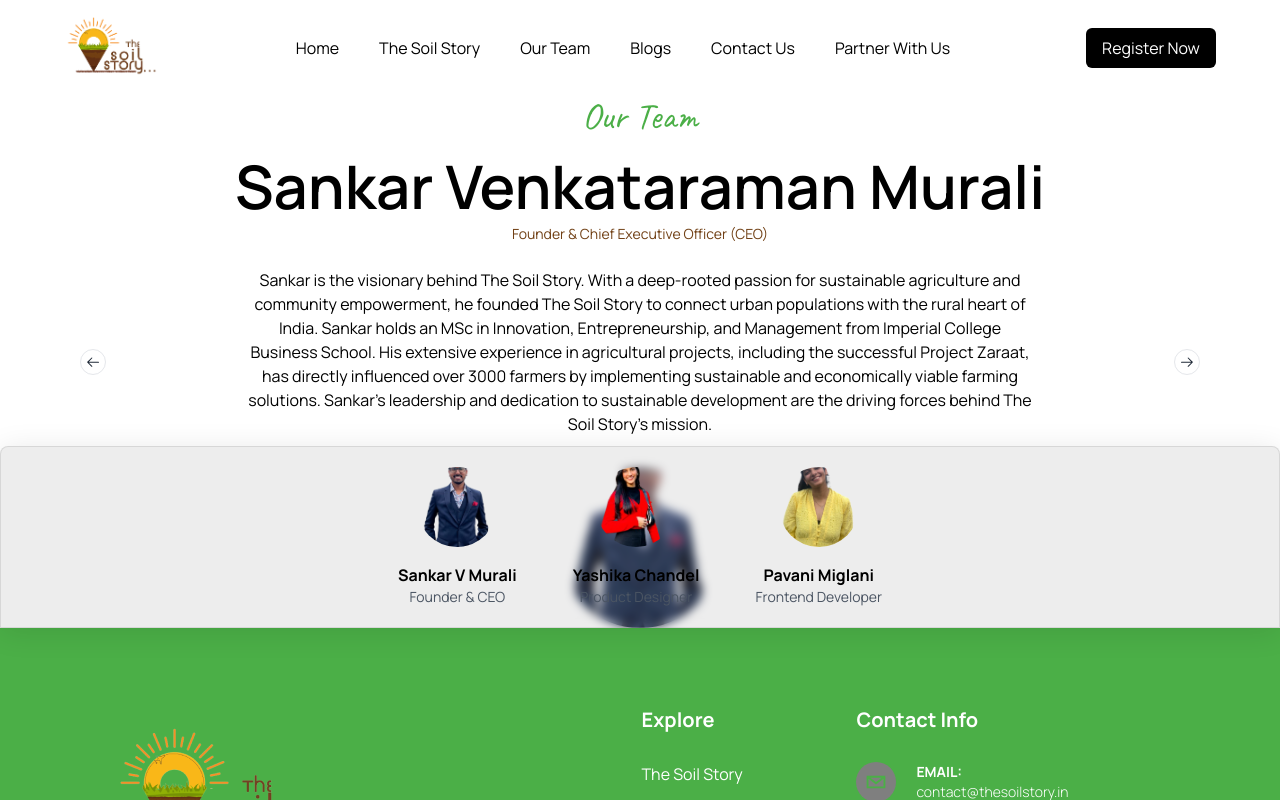
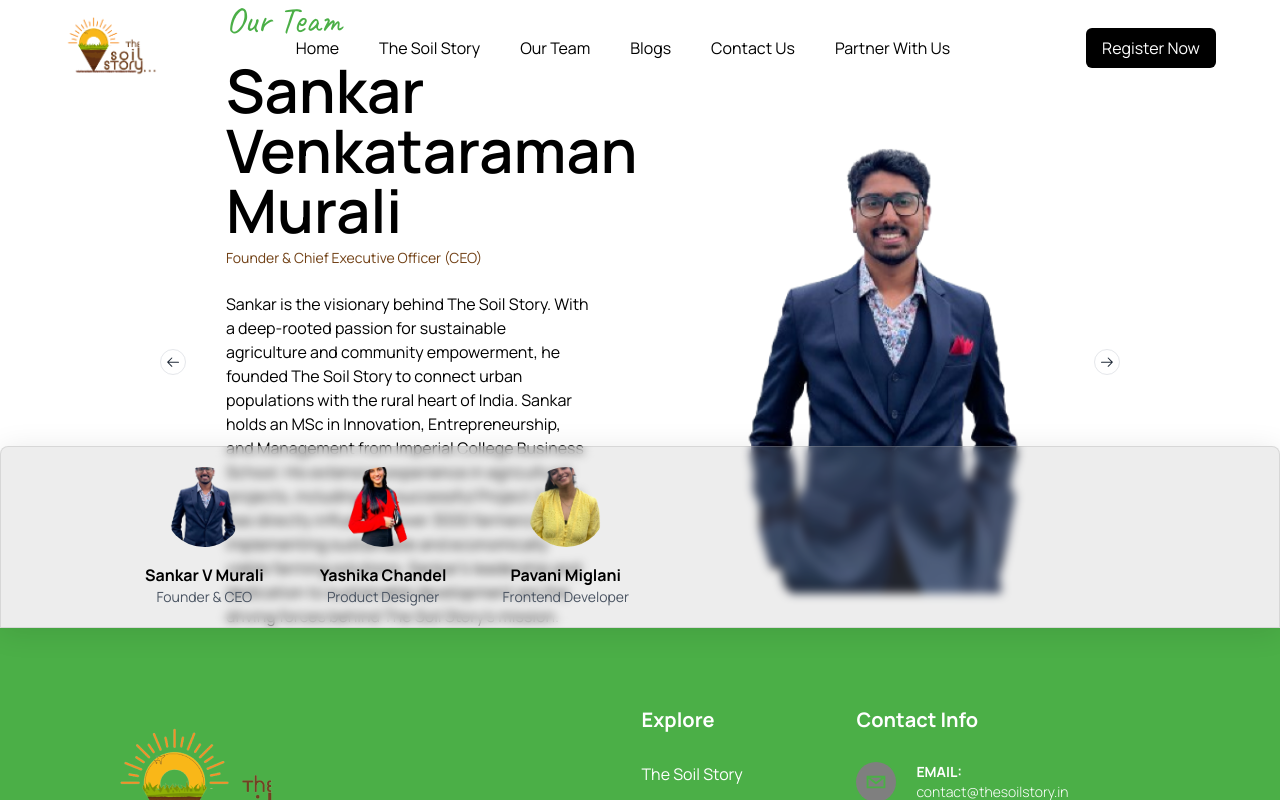
Before and after one commit to celestialeo/thesoilstory, a React (Vite) app: page /team in a window 1280 px wide. Shown: the top 800 px of the page. Built offline with nearby package versions, Linux system fonts and the light colour scheme.

Commit message:
team edits

```diff
--- a/src/components/Team/Team.jsx
+++ b/src/components/Team/Team.jsx
@@ -7,7 +7,6 @@
 import { GoArrowLeft } from "react-icons/go";
 import { GoArrowRight } from "react-icons/go";
 import Navbar from "../Navbar/Navbar";
-
 function Team() {
   const TeamData = [
     {
@@ -53,14 +52,14 @@
     <>
       <div className="w-full h-full relative">
         <Header text="white" />
-        <div className="flex justify-between px-20 items-center gap-10">
+        <div className="flex justify-between px-40  items-center gap-10">
           <button
-            className="hover:bg-gray-400 text-gray-800 font-bold rounded-full p-1 border"
+            className=" hover:bg-gray-400 text-gray-800 font-bold rounded-full p-1 border "
             onClick={handlePrevious}
           >
             <GoArrowLeft />
           </button>
-          <div className="flex-1 text-center">
+          <div className="w-full mt-[-10%]">
             <h3
               style={{ fontFamily: "Caveat" }}
               className="text-[#4BAF47] text-4xl mb-5"
@@ -71,24 +70,22 @@
               {TeamData[current]?.name}
             </h1>
             <h6 className="text-sm text-[#714015]">{TeamData[current]?.tag}</h6>
-            <p className="w-[80%] mt-6 mx-auto">{TeamData[current]?.about}</p>
-            <div className="mt-8">
-              <img
-                src={TeamData[current]?.image}
-                className="w-40 h-40 rounded-full object-cover mx-auto"
-              />
+            <p className="w-[80%] mt-6">{TeamData[current]?.about}</p>
           </div>
+          <div>
+            <img src={TeamData[current]?.image} />
           </div>
           <button
-            className="hover:bg-gray-400 text-gray-800 font-bold rounded-full p-1 border"
+            className=" hover:bg-gray-400 text-gray-800 font-bold rounded-full p-1 border"
             onClick={handleNext}
           >
             <GoArrowRight />
           </button>
         </div>
-        <div className="flex justify-center z-10 py-5 glassEffect2 absolute bottom-0 w-full rounded-none rounded-t-lg px-36 gap-14">
+        <div className="flex justify-start z-10 py-5 glassEffect2 absolute bottom-0 w-full rounded-none rounded-t-lg px-36 gap-14">
           {TeamData?.map((data, idx) => {
             return (
+              <>
                 <div className="text-center hover:scale-[1.1]" key={idx}>
                   <img
                     src={data?.image}
@@ -98,6 +95,7 @@
                   <div className="font-bold mt-4">{data?.shortName}</div>
                   <div className="text-gray-600 text-sm">{data?.shortTag}</div>
                 </div>
+              </>
             );
           })}
         </div>
```
Lines whose indentation alone changed are shown as unchanged.
